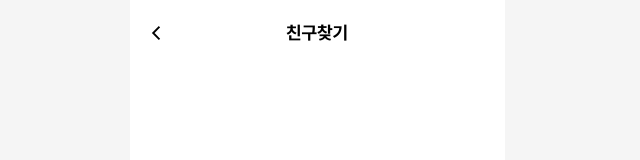
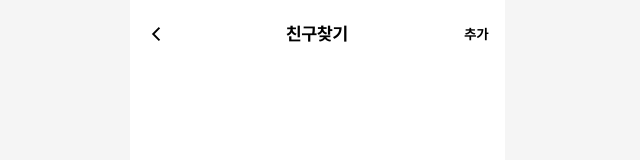
Before and after one commit to soksak-letter/soksak-Front, a React (Vite) app: page / in a window 1280 px wide. Shown: the top 160 px of the page, without its empty margins (323-963 px from the left). Built offline with nearby package versions, Linux system fonts and the light colour scheme.

Commit message:
[#5] <fix>: <코드리뷰 반영>

```diff
--- a/src/components/common/Header.tsx
+++ b/src/components/common/Header.tsx
@@ -9,8 +9,8 @@ type HeaderProps = {
 const Header = ({ children,className } : HeaderProps ) => {
     return (
         <header className={`flex w-full max-w-[375px] mx-auto
-             px-[10px] justify-center items-center relative
-             bg-white border-b-2 border-white ${className}`}>
+             px-[10px]  justify-center items-center relative
+             bg-white ${className}`}>
             {children}
         </header>
     );
--- a/src/components/common/headers/BackHeader.tsx
+++ b/src/components/common/headers/BackHeader.tsx
@@ -16,7 +16,9 @@ const BackHeader = ({ title,rightElement,titleClassName }: Props) => {
     <Header className="h-[68px]">
      {/* 1. 뒤로가기 버튼 (왼쪽 고정) */}
       <button
+        type="button"
         onClick={() => navigate(-1)}
+        aria-label="뒤로 가기"
         className="absolute left-4" // absolute로 위치 고정
       >
         <IoChevronBackSharp className="w-5 h-5 stroke-current stroke-[2px]"/>
--- a/src/layouts/AppShellLayout.tsx
+++ b/src/layouts/AppShellLayout.tsx
@@ -5,7 +5,7 @@ export default function AppShellLayout() {
   return (
     <div className="min-h-dvh bg-[#f5f5f5]">
       <div className="mx-auto min-h-dvh w-[375px] bg-white">
-        <BackHeader title='친구찾기' />
+        <BackHeader title='친구찾기' rightElement='추가' />
         {/* <main className="flex-1 overflow-y-auto"></main> */}
         <Outlet />
         {/* <TabBar /> */}
```
